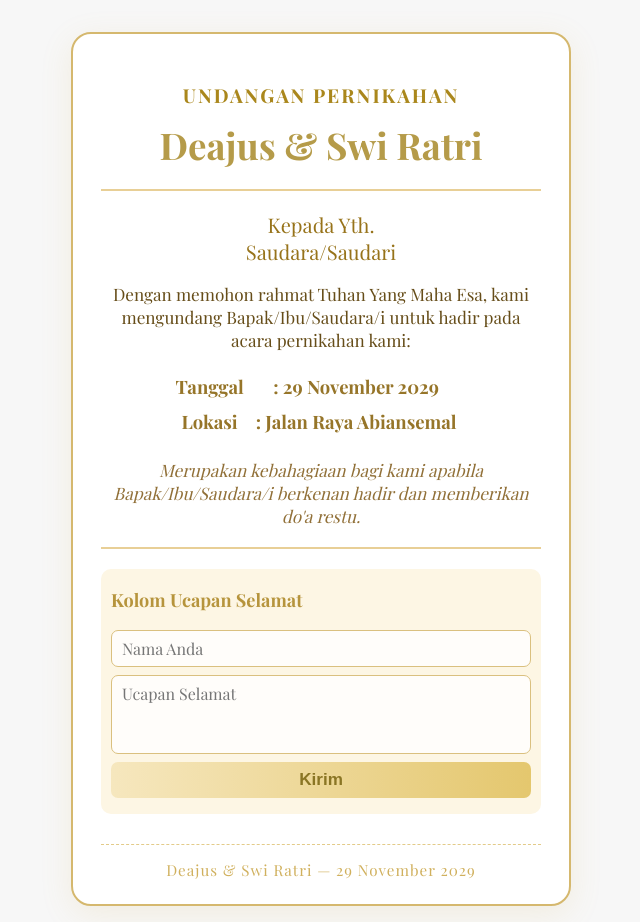
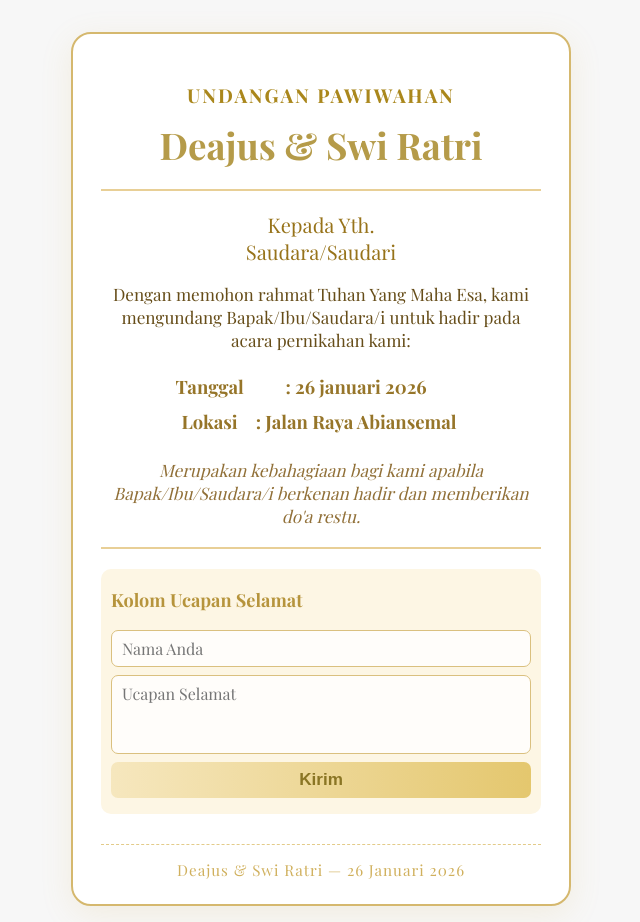
Before and after one commit to haigede38-cmd/specialday-id-deajus-swiratri, a plain HTML site: page index.html in a window 1280 px wide. Shown: the whole page, without its empty margins (319-959 px from the left). Drawn offline with nearby package versions, Linux system fonts and the light colour scheme.

Commit message:
Update wedding invitation date and title

```diff
--- a/index.html
+++ b/index.html
@@ -9,7 +9,7 @@
 <body>
     <section class="invitation-container">
         <div class="header">
-            <h2>UNDANGAN PERNIKAHAN</h2>
+            <h2>UNDANGAN PAWIWAHAN</h2>
             <h1>Deajus & Swi Ratri</h1>
             <div class="divider"></div>
         </div>
@@ -22,7 +22,7 @@
             <table class="details">
                 <tr>
                     <td>Tanggal</td>
-                    <td>: 29 November 2029</td>
+                    <td>: 26 januari 2026</td>
                 </tr>
                 <tr>
                     <td>Lokasi</td>
@@ -42,7 +42,7 @@
             <ul id="wishList"></ul>
         </div>
         <footer>
-            <span>Deajus & Swi Ratri &mdash; 29 November 2029</span>
+            <span>Deajus & Swi Ratri &mdash; 26  Januari 2026</span>
         </footer>
     </section>
     <script src="script.js"></script>
```
